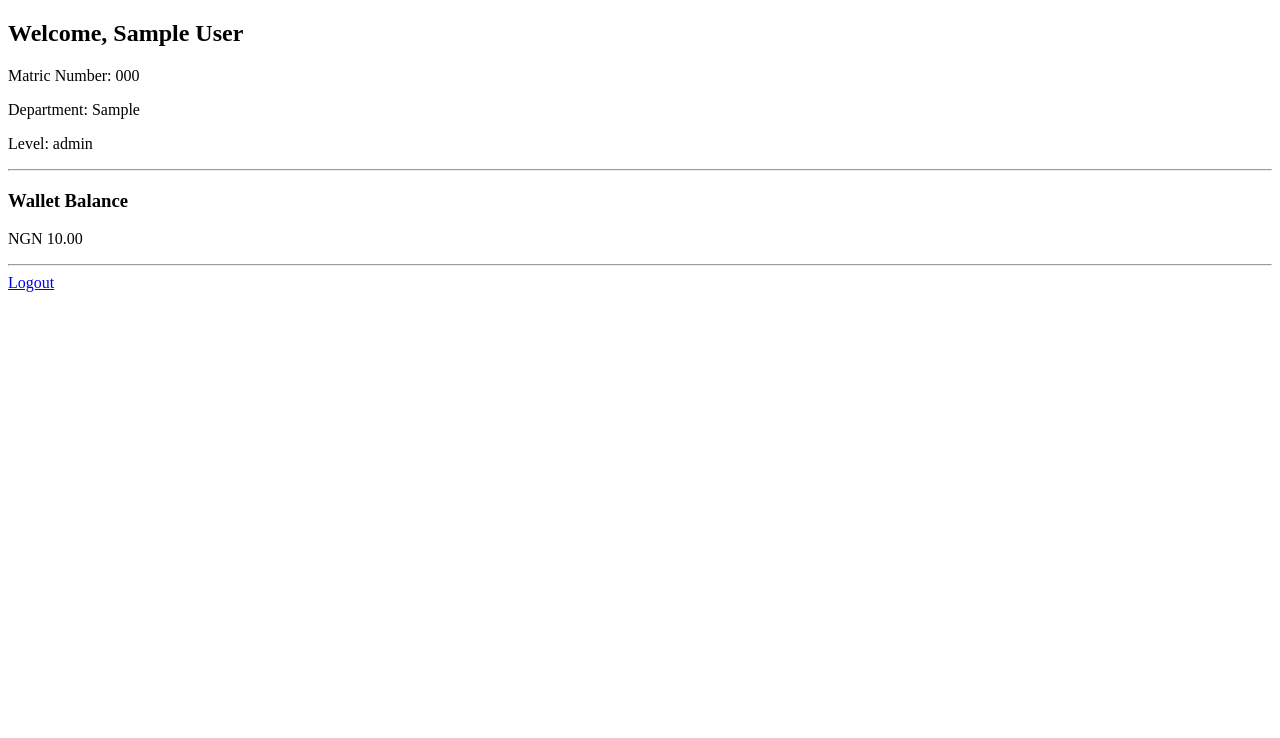
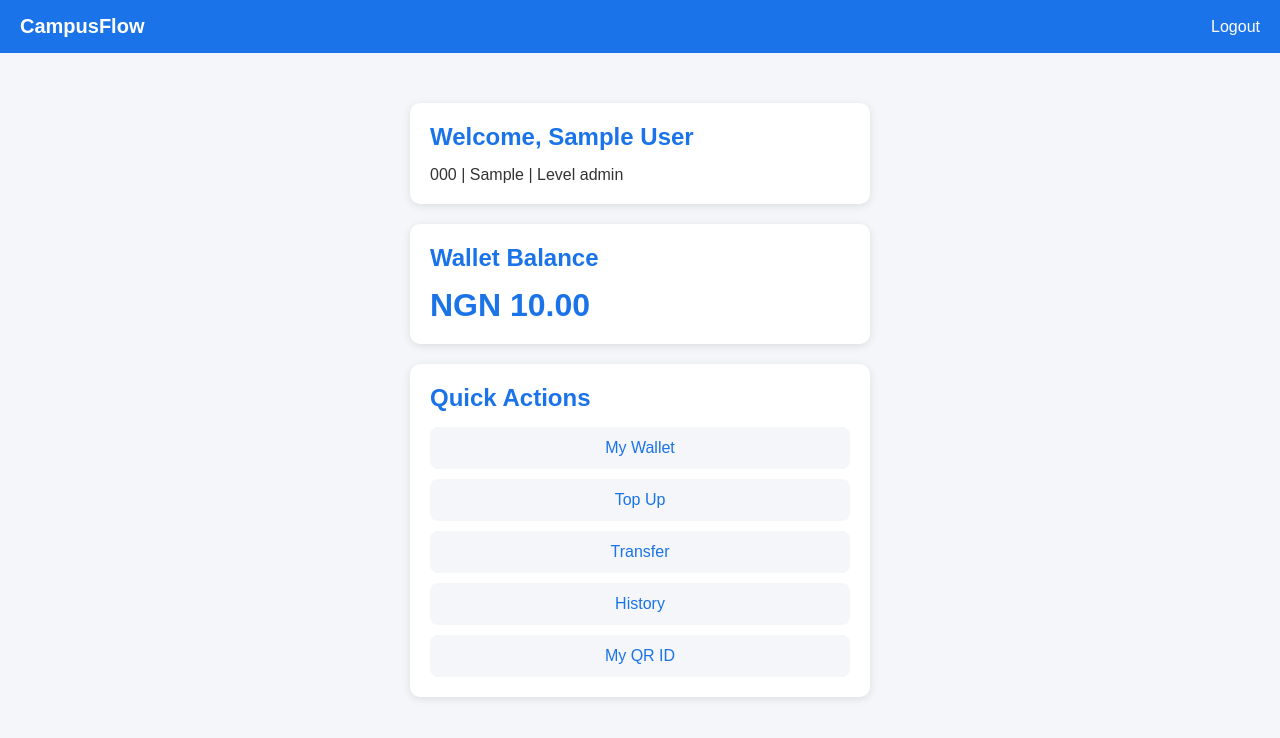
Before and after one commit to usiju00/campusflow, a Flask app: page /dashboard in a window 1280 px wide. Shown: the top 738 px of the page. Run offline with Flask 3, Linux system fonts and the light colour scheme; a user stored in the database is signed in; tables that the repository leaves empty hold one stand-in row (values such as "Sample post").

Commit message:
Styled UI - professional design with base template

```diff
--- a/app/templates/auth/dashboard.html
+++ b/app/templates/auth/dashboard.html
@@ -1,17 +1,19 @@
-<!DOCTYPE html>
-<html>
-<head>
-    <title>CampusFlow - Dashboard</title>
-</head>
-<body>
+{% extends 'base.html' %}
+{% block content %}
+<div class="card">
     <h2>Welcome, {{ student.full_name }}</h2>
-    <p>Matric Number: {{ student.matric_number }}</p>
-    <p>Department: {{ student.department }}</p>
-    <p>Level: {{ student.level }}</p>
-    <hr>
-    <h3>Wallet Balance</h3>
-    <p>NGN {{ student.wallet.balance }}</p>
-    <hr>
-    <a href="/logout">Logout</a>
-</body>
-</html>
+    <p>{{ student.matric_number }} | {{ student.department }} | Level {{ student.level }}</p>
+</div>
+<div class="card">
+    <h2>Wallet Balance</h2>
+    <p class="balance">NGN {{ student.wallet.balance }}</p>
+</div>
+<div class="card">
+    <h2>Quick Actions</h2>
+    <a class="btn-link" href="/wallet">My Wallet</a>
+    <a class="btn-link" href="/topup">Top Up</a>
+    <a class="btn-link" href="/transfer">Transfer</a>
+    <a class="btn-link" href="/transactions">History</a>
+    <a class="btn-link" href="/identity">My QR ID</a>
+</div>
+{% endblock %}
--- /dev/null
+++ b/app/templates/base.html
@@ -0,0 +1,35 @@
+<!DOCTYPE html>
+<html>
+<head>
+    <title>CampusFlow</title>
+    <meta name="viewport" content="width=device-width, initial-scale=1">
+    <style>
+        * { margin: 0; padding: 0; box-sizing: border-box; }
+        body { font-family: Arial, sans-serif; background: #f4f6f9; color: #333; }
+        .navbar { background: #1a73e8; padding: 15px 20px; color: white; display: flex; justify-content: space-between; align-items: center; }
+        .navbar h1 { font-size: 20px; }
+        .navbar a { color: white; text-decoration: none; }
+        .container { max-width: 500px; margin: 30px auto; padding: 20px; }
+        .card { background: white; border-radius: 10px; padding: 20px; margin-bottom: 20px; box-shadow: 0 2px 8px rgba(0,0,0,0.1); }
+        .card h2 { margin-bottom: 15px; color: #1a73e8; }
+        .balance { font-size: 32px; font-weight: bold; color: #1a73e8; }
+        input { width: 100%; padding: 12px; margin: 8px 0; border: 1px solid #ddd; border-radius: 8px; font-size: 16px; }
+        button { width: 100%; padding: 12px; background: #1a73e8; color: white; border: none; border-radius: 8px; font-size: 16px; cursor: pointer; margin-top: 10px; }
+        .btn-link { display: block; text-align: center; padding: 12px; background: #f4f6f9; color: #1a73e8; text-decoration: none; border-radius: 8px; margin-top: 10px; }
+        .error { color: red; margin-bottom: 10px; }
+        .credit { color: green; }
+        .debit { color: red; }
+    </style>
+</head>
+<body>
+    <div class="navbar">
+        <h1>CampusFlow</h1>
+        {% if current_user.is_authenticated %}
+        <a href="/logout">Logout</a>
+        {% endif %}
+    </div>
+    <div class="container">
+        {% block content %}{% endblock %}
+    </div>
+</body>
+</html>
```
Also changed, not shown: app/templates/auth/login.html (+8 -11 lines), app/templates/auth/register.html (+12 -15 lines), app/templates/identity/identity.html (+9 -12 lines), app/templates/wallet/topup.html (+7 -10 lines), app/templates/wallet/transactions.html (+14 -16 lines), app/templates/wallet/transfer.html (+10 -12 lines).
